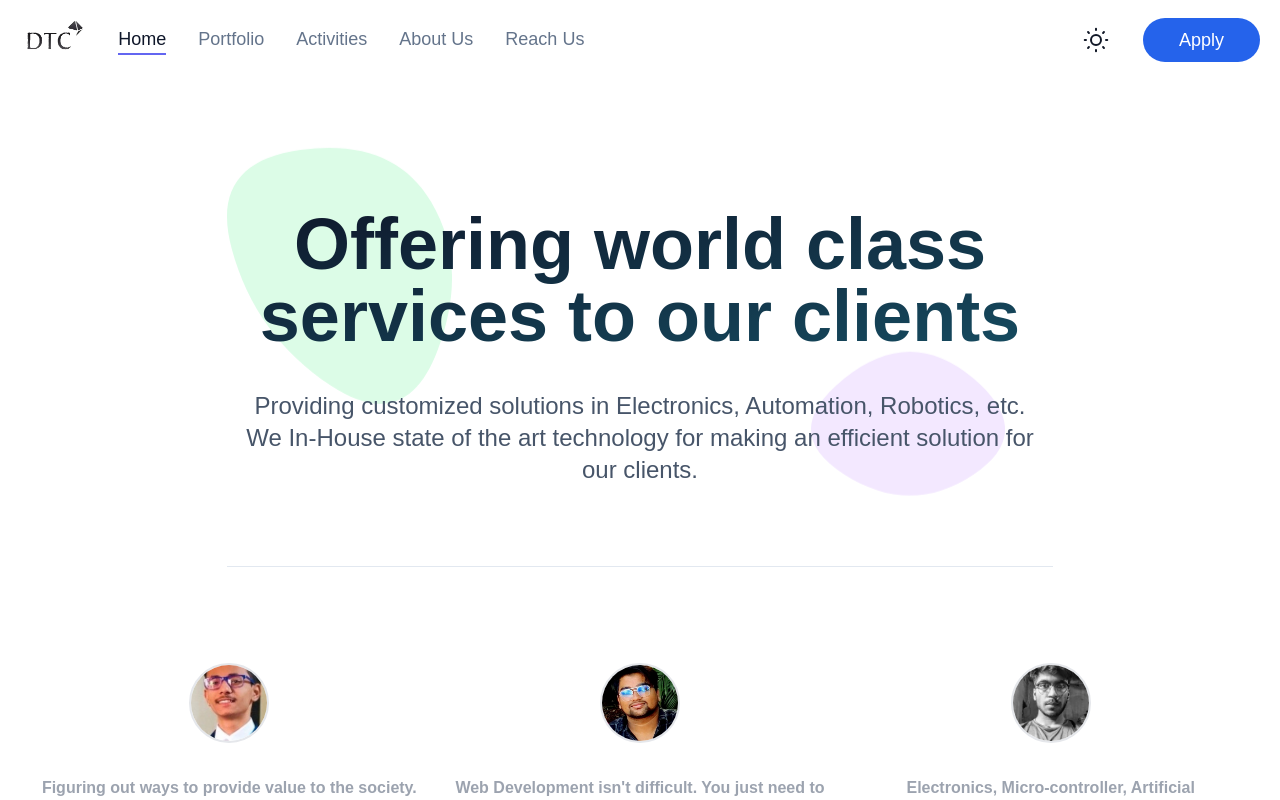
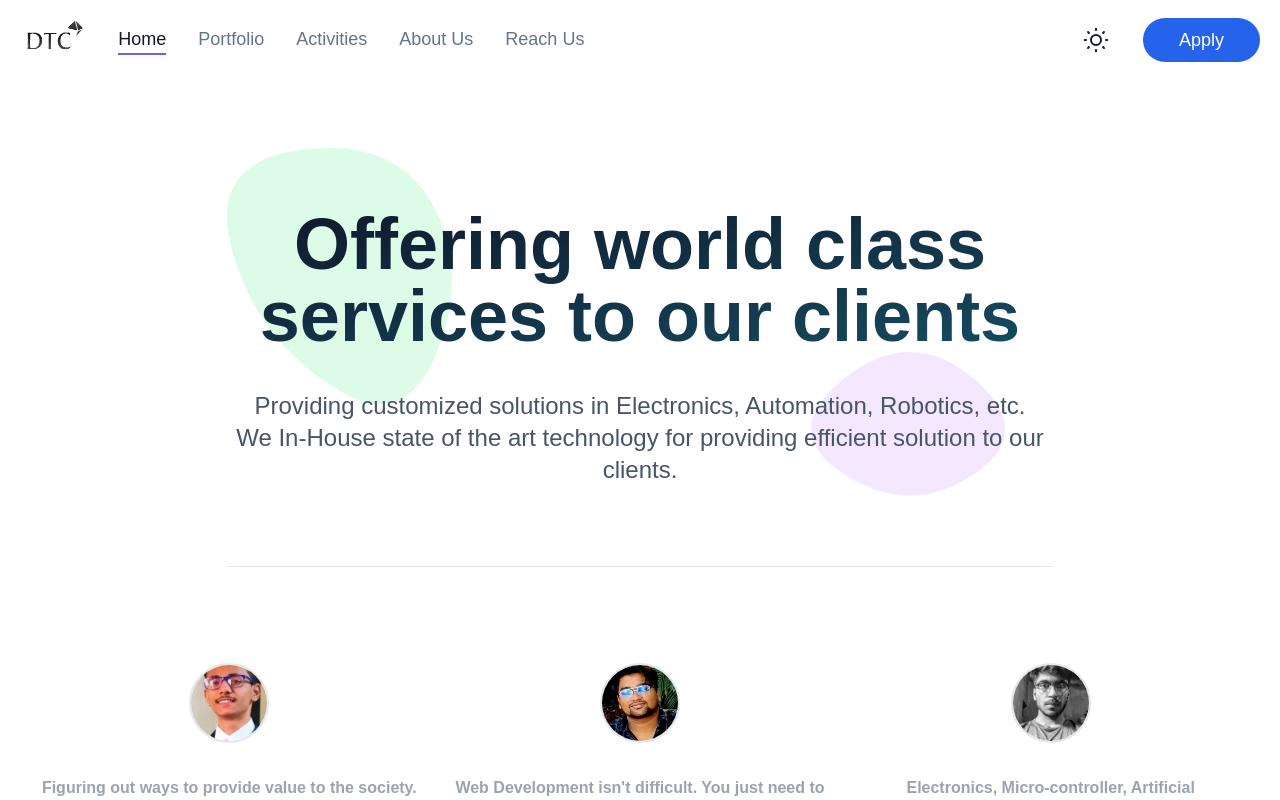
Before and after one commit to Suraj-Kalwaghe/Detcherweb, a React (Create React App) app in the folder frontend/: page / in a window 1280 px wide. Shown: the top 800 px of the page. Built offline with nearby package versions, Linux system fonts and the light colour scheme.

Commit message:
Update Home.jsx

```diff
--- a/frontend/src/pages/Home.jsx
+++ b/frontend/src/pages/Home.jsx
@@ -61,7 +61,7 @@ export const Home = () => {
             <h4 className='text-slate-600 font-medium text-2xl text-center'>
               Providing customized solutions in Electronics, Automation, Robotics, etc.
               <br />
-              We In-House state of the art technology for making an efficient solution for our clients.
+              We In-House state of the art technology for providing efficient solution to our clients.
 
             </h4>
           </div>
```
